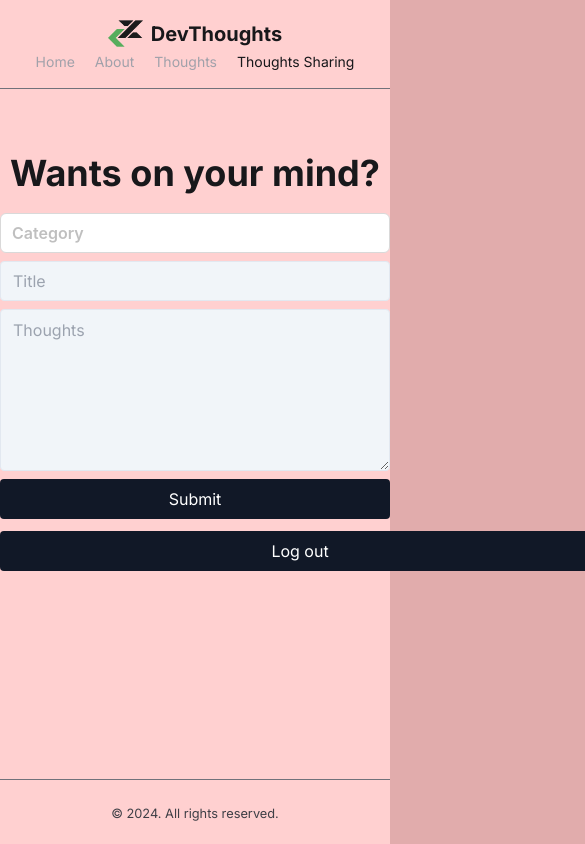
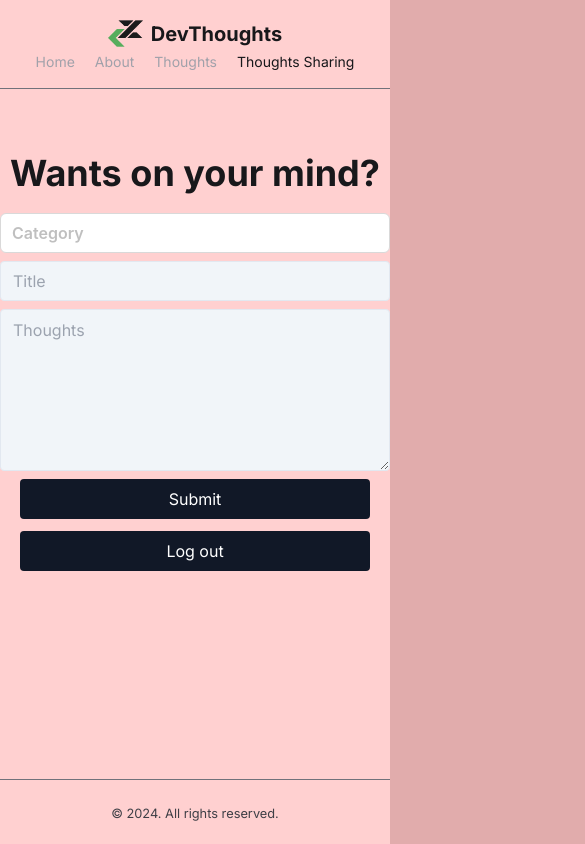
Before and after one commit to Dz-devz/dzdev-blog, a Next.js app: page /create-post in a window 390 px wide. Shown: the whole page, 585 px wide, since content can reach past the window. Built offline with nearby package versions, Linux system fonts and the light colour scheme; no server answers; the database is empty.

Commit message:
chore: responsiveness of logout and submit button fix

```diff
--- a/src/components/button.tsx
+++ b/src/components/button.tsx
@@ -6,7 +6,7 @@ export default function Button({ btnName }: { btnName: String }) {
   return (
     <button
       type="submit"
-      className="h-10 px-5 rounded text-white bg-gray-900 disabled:opacity-70 hover:opacity-[0.8]"
+      className="h-10 px-5 rounded text-white bg-gray-900 disabled:opacity-70 hover:opacity-[0.8] max-[600px]:w-[400px] max-[400px]:w-[350px] max-[355px]:w-[300px] max-[600px]:mx-auto"
       disabled={pending}
     >
       {pending ? (
--- a/src/components/logout.tsx
+++ b/src/components/logout.tsx
@@ -3,7 +3,7 @@ import { LogoutLink } from "@kinde-oss/kinde-auth-nextjs";
 
 export default function Logout() {
   return (
-    <button className="h-10 w-[600px] px-5 rounded text-white bg-gray-900 disabled:opacity-70 first-letter:text-white hover:opacity-[0.8]">
+    <button className="h-10 w-[600px] px-5 max-[600px]:w-[400px] rounded text-white bg-gray-900 disabled:opacity-70 first-letter:text-white hover:opacity-[0.8] mr-auto ml-auto max-[400px]:w-[350px] max-[355px]:w-[300px]">
       <LogoutLink>Log out</LogoutLink>
     </button>
   );
```
